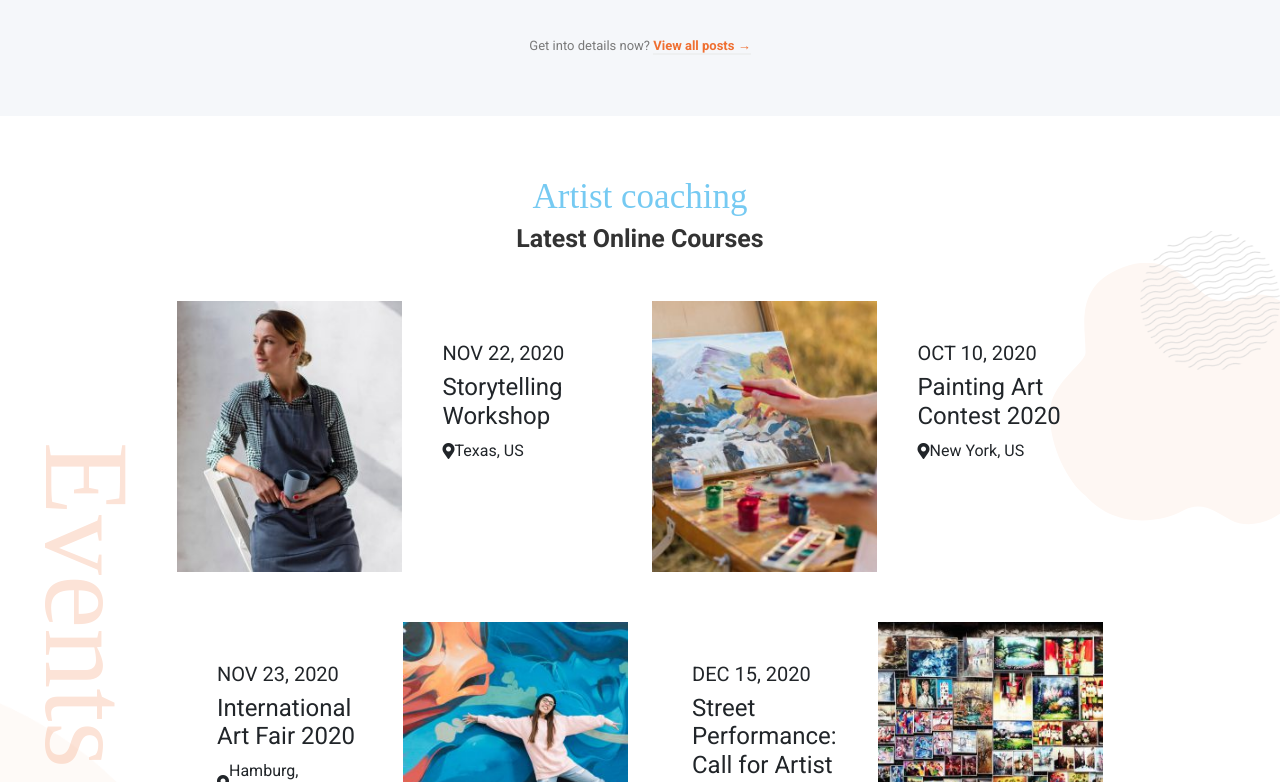
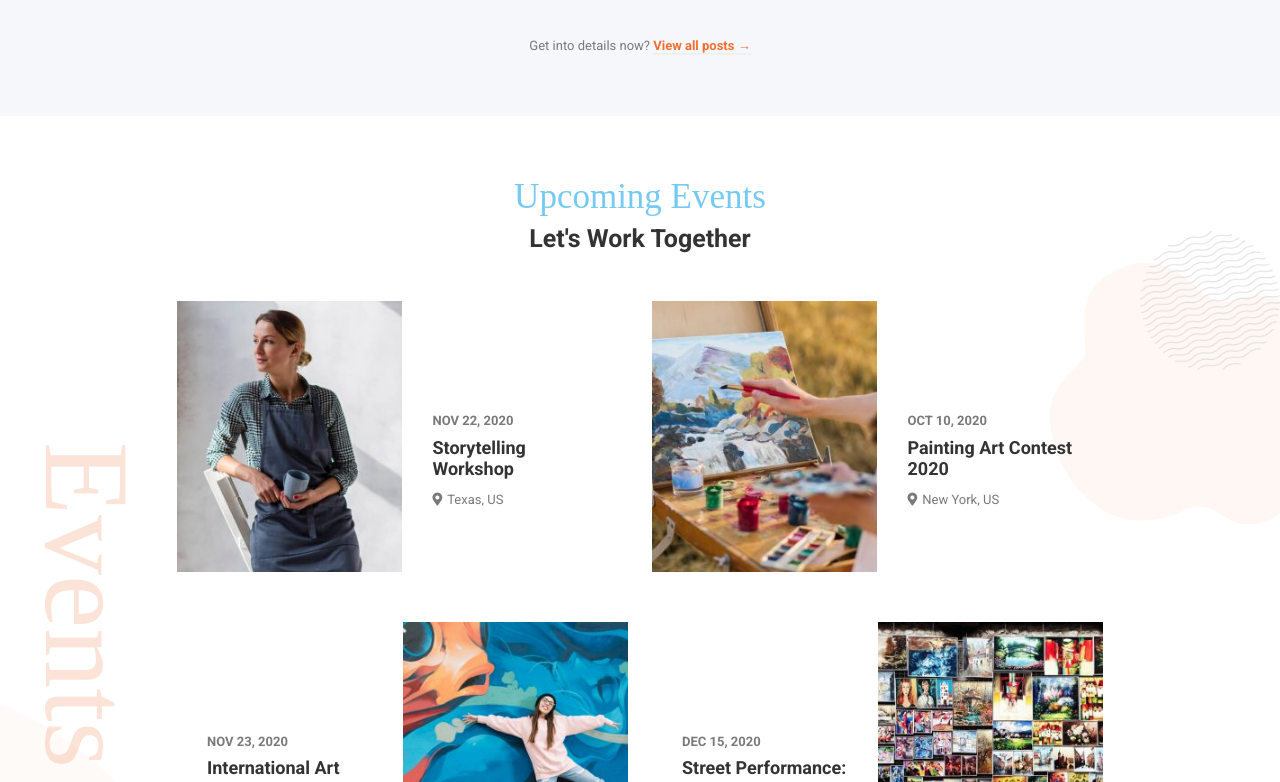
Before and after one commit to AndreaCasentini93/proj-html-vuejs, a Vue app: page / in a window 1280 px wide. Shown: the part 5238-6020 px from the top of the page. Built offline with nearby package versions, Linux system fonts and the light colour scheme; a small style sheet from the web is missing; a web font is replaced by a local one.

Commit message:
Final Web Page

```diff
--- a/src/components/Card.vue
+++ b/src/components/Card.vue
@@ -192,6 +192,7 @@ export default {
         }
     }
     @media screen and (max-width: 767px) {
+        .articles_card {
 
             .single_card:nth-of-type(2) {
                 h5 {
@@ -213,8 +214,10 @@ export default {
 
         }
 
+    }
+
     // EVENTS CARDS
-    .events_cardS {
+    .events_cards {
 
         .single_card {
             display: flex;
@@ -230,11 +233,58 @@ export default {
             }
 
             .wrapper {
-                padding: 40px;
+                display: flex;
+                flex-direction: column;
+                justify-content: center;
+                padding: 0 30px;
+            }
+
+            h5 {
+                text-transform: uppercase;
+                font-size: 13px;
+                font-weight: 600;
+                color: $base-color;
+            }
+
+            h4 {
+                margin-bottom: 10px;
+                font-size: 18px;
+                font-weight: 700;
+                color: $sub-title-color;
+            }
+
+            .icon_box {
+                font-size: 13px;
+                vertical-align: middle;
+                color: $base-color;
+
+                i {
+                    margin-right: 5px;
+                    font-size: 13px;
+                }
+            }
+        }
+    }
+    @media screen and (max-width: 991px) {
+        .events_cards {
+
+            h5 {
+                font-size: 12px !important;
+            }
+
+            h4 {
+                font-size: 15px !important;
+            }
+
+            .icon_box {
+                font-size: 10px !important;
+
+                i {
+                    font-size: 10px !important;
+                }
             }
 
         }
-
     }
 
 </style>
--- a/src/components/Events.vue
+++ b/src/components/Events.vue
@@ -13,20 +13,18 @@
         <div class="container">
             <div class="row">
                 <div class="col-10 offset-1">
-                    <div>
                     <!-- TITLE -->
                     <div class="text-center title">
-                            <h2>Artist coaching</h2>
-                            <h3>Latest Online Courses</h3>
+                        <h2>Upcoming Events</h2>
+                        <h3>Let's Work Together</h3>
                     </div>
                     <!-- /TITLE -->
 
                     <!-- CARDS -->
-                        <div class="row events_cardS">
+                    <div class="row events_cards">
                         <Card v-for="singleCard,index in cards" :key="index" class="col-12 col-md-6" :card="singleCard"/>
                     </div>
                     <!-- /CARDS -->
-                    </div>
                 </div>
             </div>
         </div>
@@ -92,7 +90,7 @@ export default {
     @import '../assets/style/mixins.scss';
 
     section {
-        padding: 60px 0;
+        padding: 60px 20px;
         overflow: hidden;
 
         & > img {
```
Lines whose indentation alone changed are shown as unchanged.
